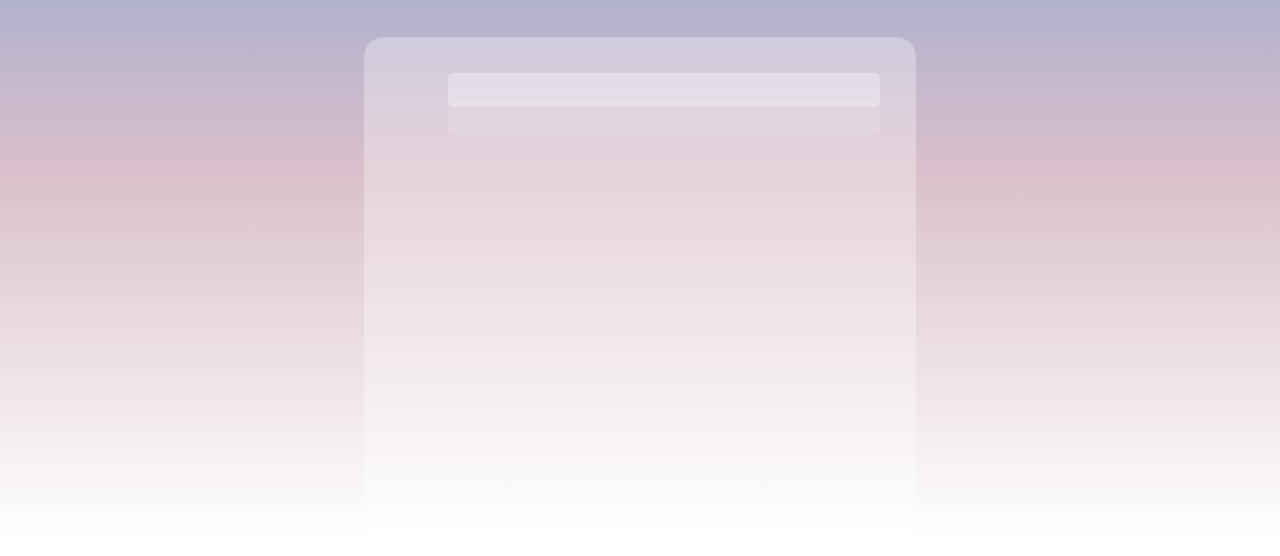
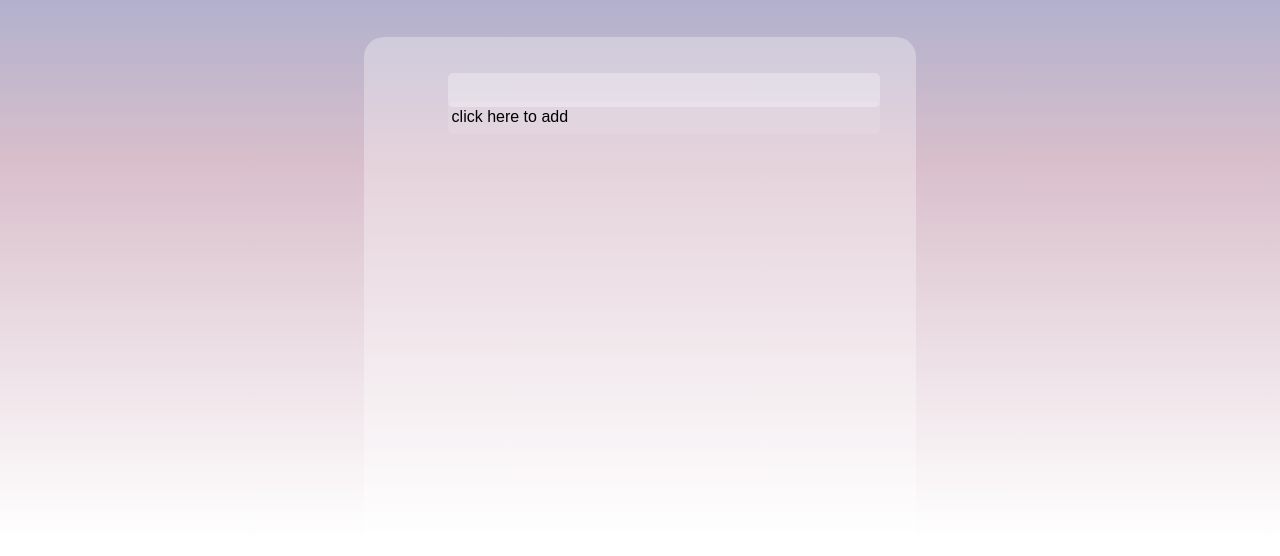
Before and after one commit to neutrinonerd3333/zutara-forever, a Flask app: page / in a window 1280 px wide. Shown: the part 132-688 px from the top of the page. Run offline with Flask 2, Linux system fonts and the light colour scheme; some libraries are stand-ins or nearby versions.

Commit message:
Last commit was wrong, fixed

```diff
--- a/static/css/list.css
+++ b/static/css/list.css
@@ -70,7 +70,6 @@ form creation interface).
 */
 .list li:last-child input {
     background-color: rgba(255, 255, 255, 0.1);
-    value: "click here to add";
 }
 
 .list input:hover, .list input:focus {
--- a/templates/home.html
+++ b/templates/home.html
@@ -12,7 +12,7 @@
     <div class="list">
         <ul>
             <li><input type="text"></li>
-            <li><input type="text"></li>
+            <li><input type="text" value="click here to add"></li>
         </ul>
     </div>
 </section>
```
